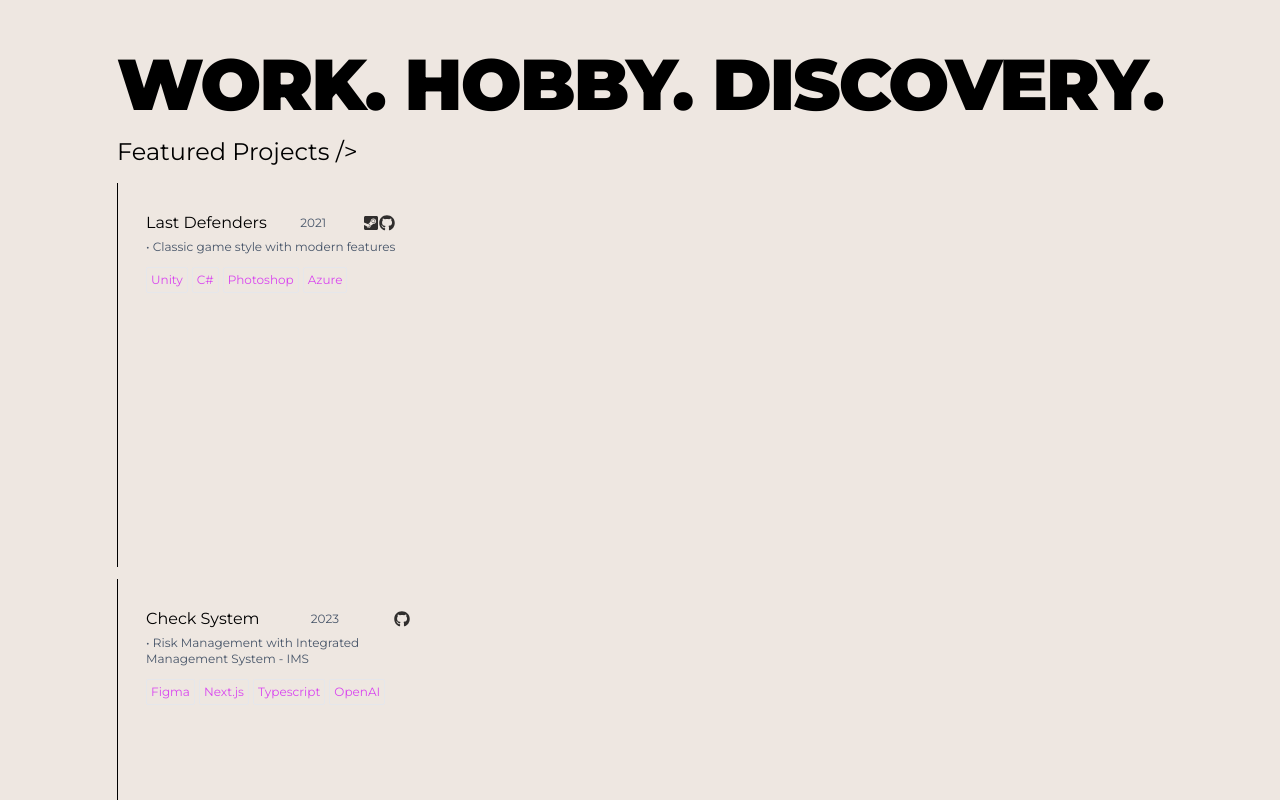
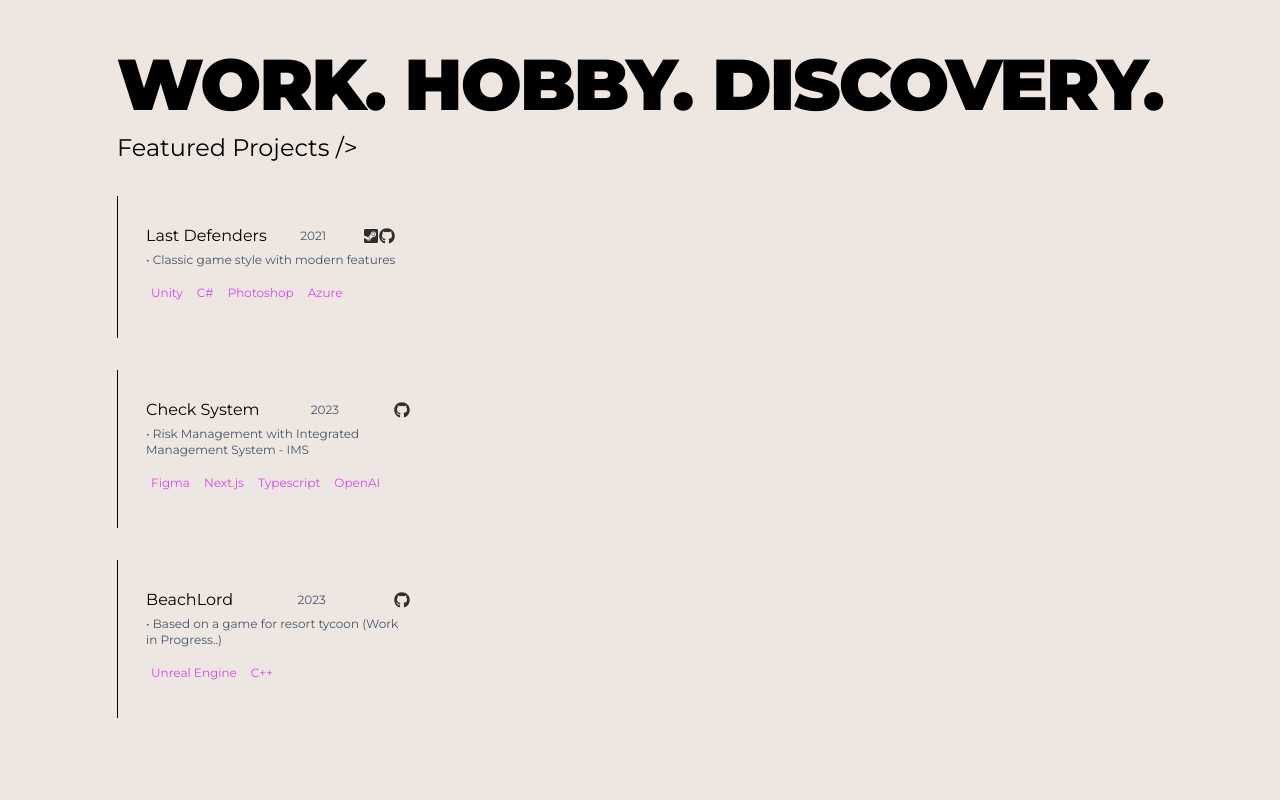
Before and after one commit to DiegoCstyles/portfolio, a Next.js app: page / in a window 1280 px wide. Shown: the part 880-1680 px from the top of the page. Built offline with nearby package versions, Linux system fonts and the light colour scheme.

Commit message:
Update Section.tsx

```diff
--- a/components/Projects/Section.tsx
+++ b/components/Projects/Section.tsx
@@ -47,17 +47,17 @@ const Section = ({ currentLanguage }: ProjectsProps) => {
 
           <div className=" mt-3 text-base leading-relaxed text-slate-600 dark:text-slate-400">
             <div>
-              <h2 className="text-left text-2xl leading-relaxed text-black dark:text-white">{translations[currentLanguage].h2} /&gt;</h2>
+              <h2 className="text-left text-xl sm:text-2xl leading-relaxed text-black dark:text-white">{translations[currentLanguage].h2} /&gt;</h2>
             </div>
           </div>
           <div className="group">
             {projects.map((project, index) => (
 
-              <div key={index} className="mt-3 text-sm justify-center items-center">
+              <div key={index} className="mt-6 sm:mt-8 text-sm justify-center items-center">
                 <ol className="relative border-l border-black dark:border-gray-700">
-                  <div className='zoom-effect text-start flex p-2 w-80 dark:hover:bg-opacity-5 dark:hover:bg-white dark:border-white leading-relaxed text-slate-600 dark:text-slate-400 h-96'>
+                  <div className='zoom-effect text-start flex p-2 w-full dark:hover:bg-opacity-5 dark:hover:bg-white dark:border-white leading-relaxed text-slate-600 dark:text-slate-400 sm:w-80 h-auto'>
                     <div className='p-5 flex flex-col'>
-                      <div className='flex  justify-between'>
+                      <div className='flex justify-between'>
                         <p className="text-base text-black dark:text-white transition delay-100 duration-200 ease-in">{translations[currentLanguage].projects[project.title].title}</p>
                         <p className="text-xs mt-1">{project.year}</p>
                         <div className="flex justify-end mt-1 ml-1">
@@ -70,7 +70,7 @@ const Section = ({ currentLanguage }: ProjectsProps) => {
                         </div>
                       </div>
                       {project.description && (
-                        <p className=" text-xs mt-1"> • {translations[currentLanguage].projects[project.title].description}</p>
+                        <p className="text-xs mt-1"> • {translations[currentLanguage].projects[project.title].description}</p>
                       )}
                       {project.technologies.length > 0 && (
                         <div className='flex mt-2'>
```
